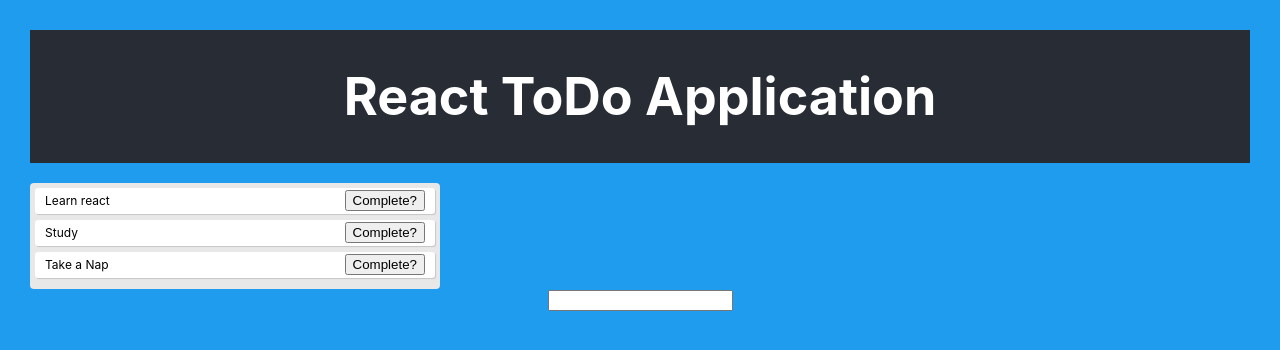
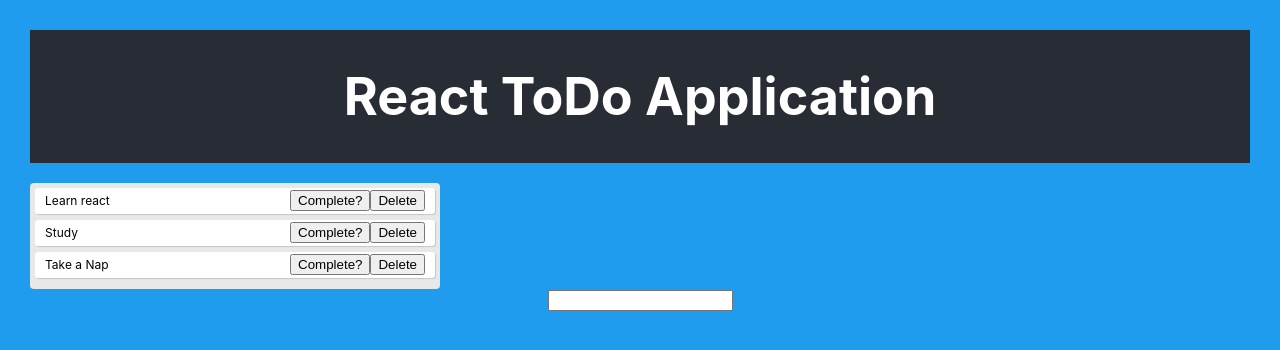
Before and after one commit to Audrey-Ella-xo/todo-app, a React (Create React App) app: page / in a window 1280 px wide. Shown: the top 350 px of the page. Built offline with nearby package versions, Linux system fonts and the light colour scheme.

Commit message:
Add remove button to todo items and add onclick function

```diff
--- a/src/components/Todo.js
+++ b/src/components/Todo.js
@@ -1,6 +1,6 @@
 import React from 'react'
 
-const Todo = ({ todo, index, completeTodo }) => {
+const Todo = ({ todo, index, completeTodo, removeTodo }) => {
     return(
         <div
         className="todo"
@@ -9,6 +9,7 @@
             {todo.text}
             <div>
                 <button onClick={() => completeTodo(index)}>Complete?</button>
+                <button onClick={() => removeTodo(index)}>Delete</button>
             </div>
         </div>
 
```
Also changed, not shown: 1 other file (tests, documents, lock files or other folders).
